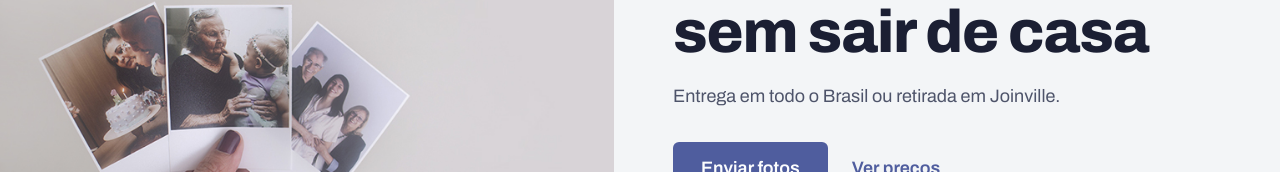
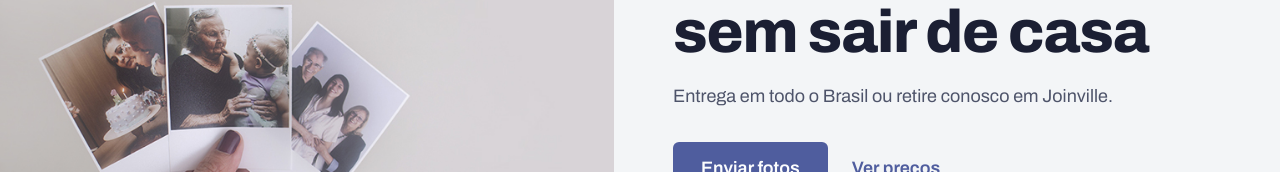
Before and after one commit to RLProto/fotoville, a Next.js app in the folder front/: page / in a window 1280 px wide. Shown: the part 279-451 px from the top of the page. Built offline with nearby package versions, Linux system fonts and the light colour scheme; no server answers; the database is empty.

Commit message:
Home: "retire conosco em Joinville" no lugar de "retirada em"
Co-Authored-By: Claude Opus 5.5 <noreply@anthropic.com>

```diff
--- a/front/src/app/page.tsx
+++ b/front/src/app/page.tsx
@@ -49,7 +49,7 @@ export default async function HomePage() {
           <div className="hidden lg:block" />
           <div className="py-10 lg:py-14 lg:pl-14">
             <h1 className="display max-w-[14ch] text-[2.4rem] sm:text-5xl lg:text-6xl">Revele suas fotos sem sair de casa</h1>
-            <p className="mt-5 text-lg text-ink-2">Entrega em todo o Brasil ou retirada em {site.address.city}.</p>
+            <p className="mt-5 text-lg text-ink-2">Entrega em todo o Brasil ou retire conosco em {site.address.city}.</p>
             <div className="mt-8 flex flex-wrap items-center gap-x-6 gap-y-4">
               <Link href="/enviar" className="btn btn-accent btn-lg w-full sm:w-auto">
                 Enviar fotos
```
